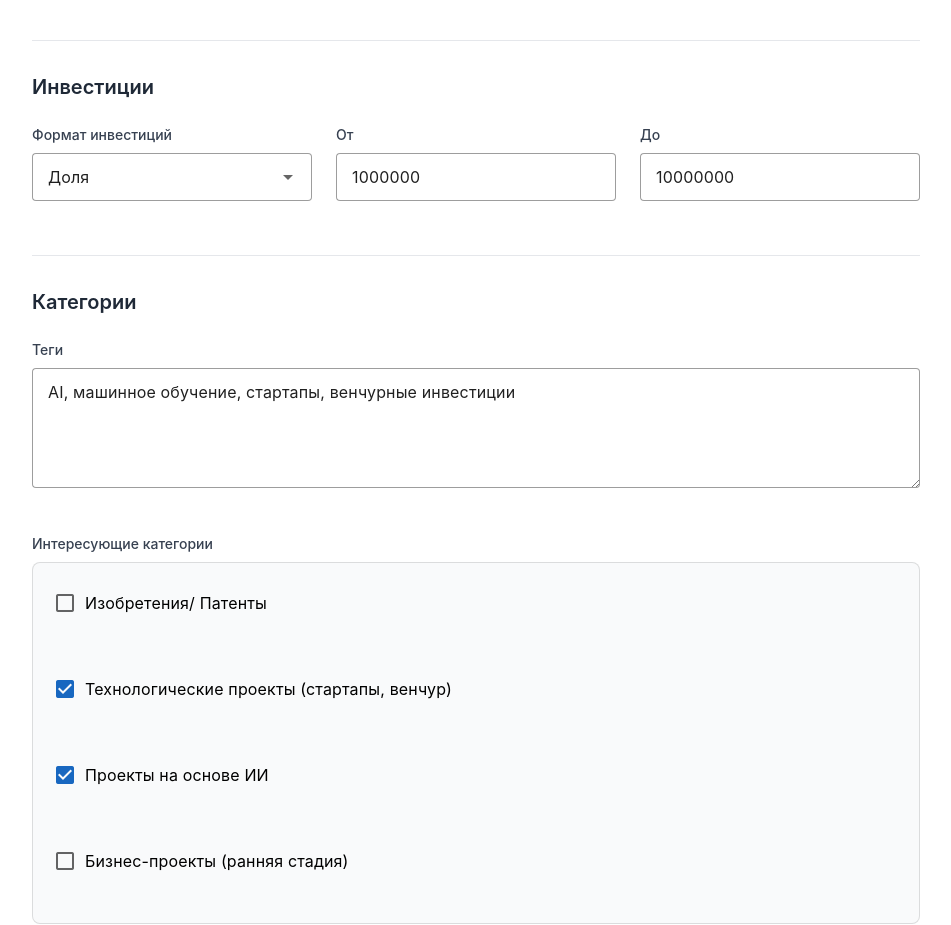
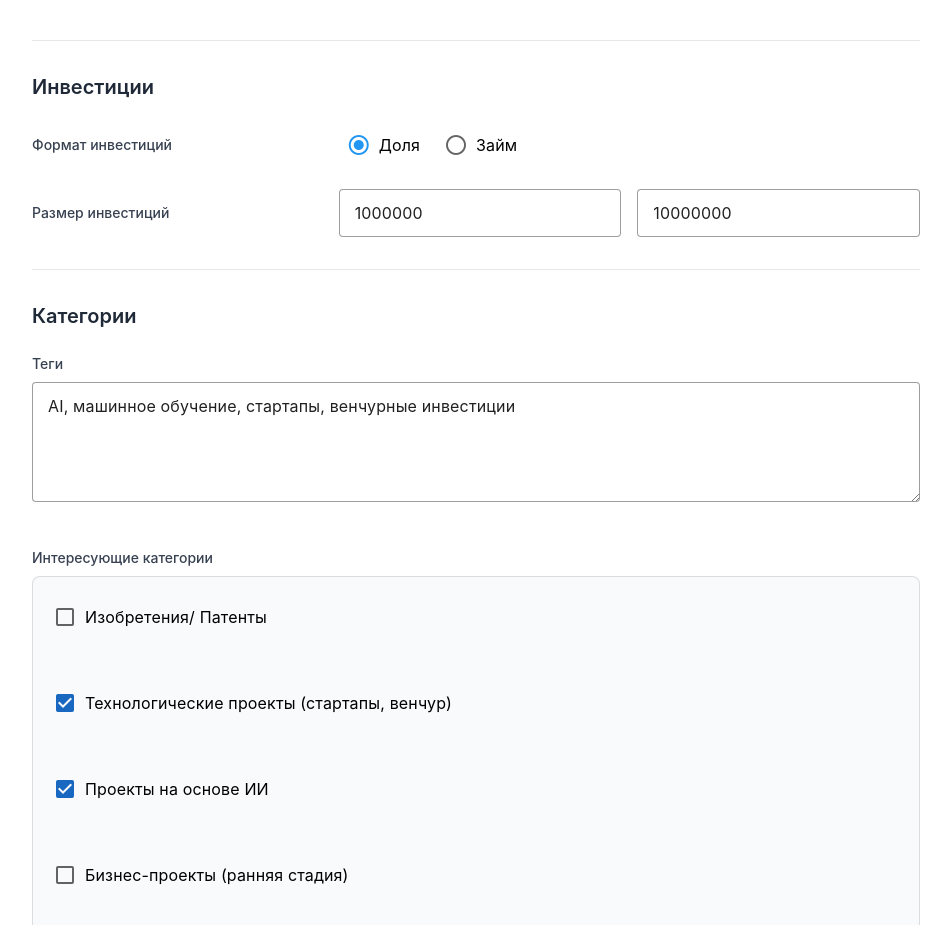
Before and after one commit to akkago/Referalochka, a Vue app: page /investor-form in a window 1280 px wide. Shown: the part 1480-2405 px from the top of the page, without its empty margins (304-1255 px from the left). Built offline with nearby package versions, Linux system fonts and the light colour scheme; the HTML template or start-up script is replaced by a standard one.

Commit message:
fix UI 12

```diff
--- a/src/components/InvestorProfileCard.vue
+++ b/src/components/InvestorProfileCard.vue
@@ -330,47 +330,68 @@
            <h3 class="text-xl font-semibold text-gray-800 mb-6">
              {{ FILLED_INVESTOR_FORM_SECTIONS.INVESTMENTS }}
            </h3>
-          <div class="grid grid-cols-1 md:grid-cols-3 gap-6">
+                       <div class="space-y-6">
               <div class="field-group">
-              <label class="text-sm font-medium text-gray-700 mb-2">
+                <div class="flex items-center gap-4">
+                  <label class="text-sm font-medium text-gray-700 whitespace-nowrap w-1/3">
                     {{ FILLED_INVESTOR_FORM_LABELS.INVESTMENTS.FORMAT }}
                   </label>
-              <v-select
+                  <div class="w-2/3">
+                    <v-radio-group
                       v-model="formData.investments.format"
-                :items="['Доля', 'Займ']"
-                placeholder="Выберите формат"
-                variant="outlined"
-                density="comfortable"
+                      inline
+                      hide-details
+                      color="blue"
                       class="field-input"
+                    >
+                      <v-radio
+                        value="Доля"
+                        label="Доля"
+                        class="mr-4"
+                        color="blue"
                       />
+                      <v-radio
+                        value="Займ"
+                        label="Займ"
+                        color="blue"
+                      />
+                    </v-radio-group>
+                  </div>
+                </div>
               </div>
 
               <div class="field-group">
-              <label class="text-sm font-medium text-gray-700 mb-2">
-                {{ FILLED_INVESTOR_FORM_LABELS.INVESTMENTS.MIN }}
+                <div class="flex items-center gap-4">
+                  <label class="text-sm font-medium text-gray-700 whitespace-nowrap w-1/3">
+                    Размер инвестиций
                   </label>
+                  <div class="w-2/3">
+                    <div class="flex gap-4">
+                      <div class="flex-1">
                         <v-text-field
                           v-model="formData.investments.min"
-                placeholder="Минимальная сумма"
+                          placeholder="От"
                           type="number"
                           variant="outlined"
                           density="comfortable"
                           class="field-input"
+                          hide-details
                         />
                       </div>
-
-            <div class="field-group">
-              <label class="text-sm font-medium text-gray-700 mb-2">
-                {{ FILLED_INVESTOR_FORM_LABELS.INVESTMENTS.MAX }}
-              </label>
+                      <div class="flex-1">
                         <v-text-field
                           v-model="formData.investments.max"
-                placeholder="Максимальная сумма"
+                          placeholder="До"
                           type="number"
                           variant="outlined"
                           density="comfortable"
                           class="field-input"
+                          hide-details
                         />
+                      </div>
+                    </div>
+                  </div>
+                </div>
               </div>
             </div>
         </div>
```
Lines whose indentation alone changed are shown as unchanged.
